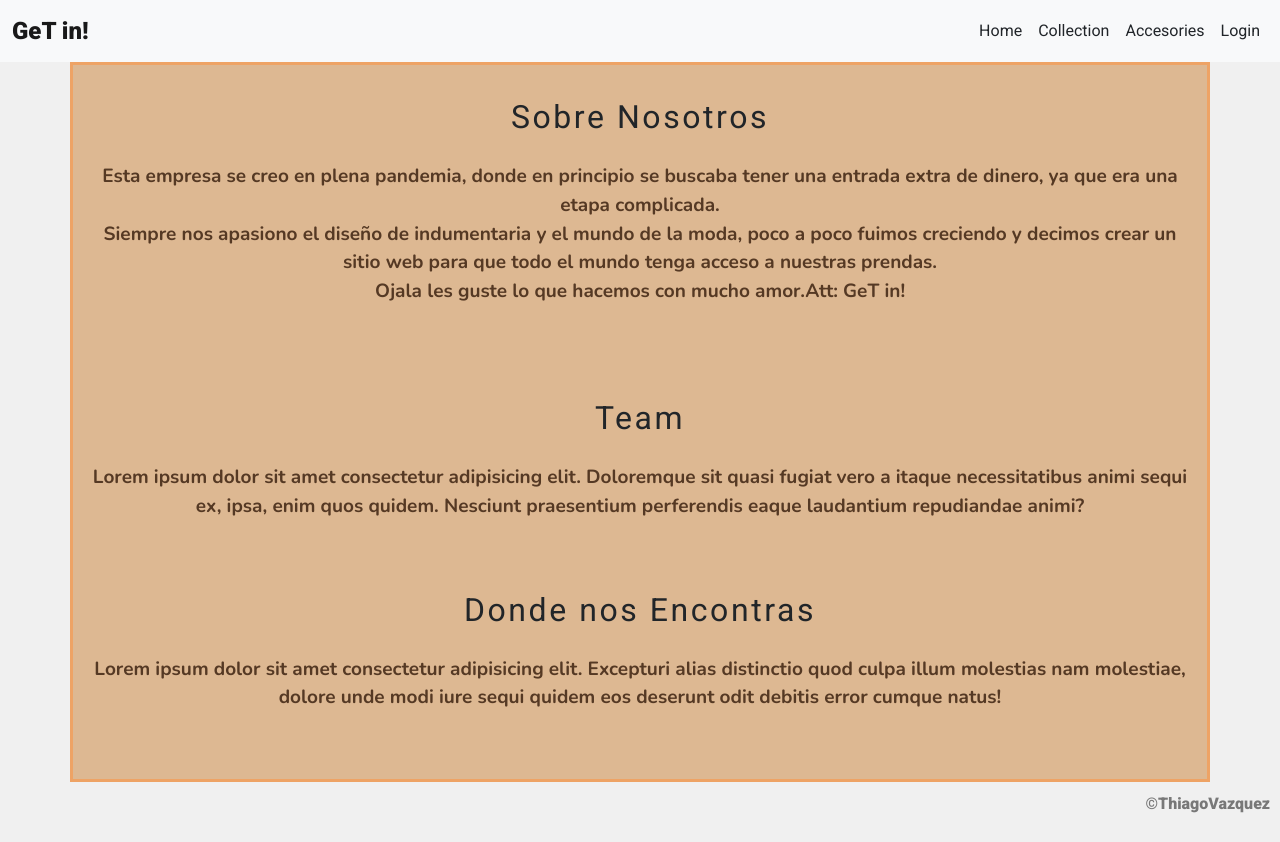
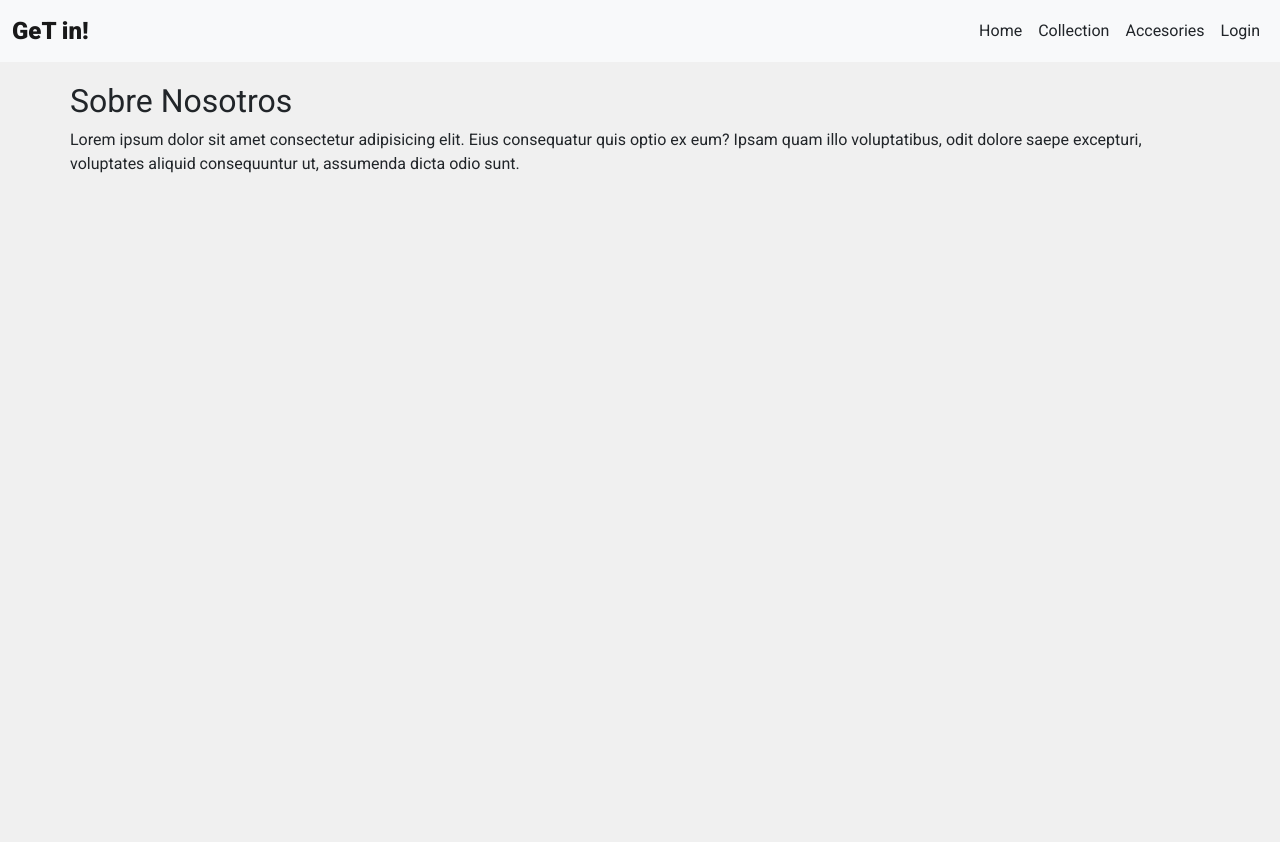
Before and after one commit to Thgovazz/ThiagoVazquez-Miproyecto, a plain HTML site: page section/nosotros.html in a window 1280 px wide. After the commit the page ends 800 px from the top, so only its background shows below. Drawn offline with nearby package versions, Linux system fonts and the light colour scheme.

Commit message:
cambios-about

```diff
--- a/css/style.css
+++ b/css/style.css
@@ -438,69 +438,7 @@ footer{
 }
 
 /* About */
-.gridContainer4{
-    display: grid;
-    grid-template-columns: 1fr;
-    grid-template-rows: repeat(3, max-content);
-    grid-template-areas: "header" "about" "footer";
-}
 
-.about{
-    grid-area: about;
-    text-align: center;
-    display: grid;
-    grid-template-columns: 1fr;
-    grid-template-rows: repeat(3, max-content);
-    grid-template-areas: "quienesSomosC1" "quienesSomosC2" "quienesSomosC3";
-    row-gap: 0.62em;
-    border: 0.19em solid rgb(255, 144, 60, 0.51);
-    background-color: rgba(221, 184, 146);
-}
-
-.quienesSomosC1{
-    grid-area: quienesSomosC1;
-}
-
-.quienesSomosC2{
-    grid-area: quienesSomosC2;
-}
-
-.quienesSomosC3{
-    grid-area: quienesSomosC3;
-}
-
-.aboutH2{
-    letter-spacing: 0.08em;
-
-
-}
-.aboutP{
-    font-family: 'Nunito', 'Roboto', sans-serif;
-    color: rgb(85, 57, 36);
-    font-weight: bold;
-    padding: 0.85em;
-}
-
-@media screen and (min-width:768px){
-    .aboutP{
-        font-size: 1.19em;
-        padding: 0.90em;
-    }
-}
-
-@media screen and (min-width:1200px){
-    .about{
-        display: flex;
-        flex-direction: column;
-        justify-content: space-around;
-        height: 90vh;
-        width: 90vw;
-    }
-
-    .aboutP{
-        padding: 0.94em;
-    }
- }
 
 /*Login*/
 .containerGrid5{
--- a/section/nosotros.html
+++ b/section/nosotros.html
@@ -18,7 +18,7 @@
    <title>GeT in!</title>
 </head>
 <body>
-    <div class="gridContainer4">
+    <div class="containerGrid4">
       <header>
         <nav class="navbar navbar-expand-lg bg-light">
           <div class="container-fluid">
@@ -45,29 +45,11 @@
           </div>
         </nav>
       </header>
+      <section class="About container">
+      <h2>Sobre Nosotros</h2>
+      <p>Lorem ipsum dolor sit amet consectetur adipisicing elit. Eius consequatur quis optio ex eum? Ipsam quam illo voluptatibus, odit dolore saepe excepturi, voluptates aliquid consequuntur ut, assumenda dicta odio sunt.</p>
+      </section>
 
-
-    <section class="about container">
-       <article class="quienesSomosC1">
-           <h2 class="aboutH2">Sobre Nosotros</h2>
-            <p class="aboutP">Esta empresa se creo en plena pandemia, donde en principio se buscaba tener una entrada extra de dinero, ya que era una etapa complicada.<br>Siempre nos apasiono el diseño de indumentaria y el mundo de la moda, poco a poco fuimos creciendo y decimos crear un sitio web para que todo el mundo tenga acceso a nuestras prendas.<br>Ojala les guste lo que hacemos con mucho amor.Att: GeT in!</p>
-            <img src="#" alt="">
-       </article>
-
-       <article class="quienesSomosC2">
-         <h2 class="aboutH2">Team</h2>
-          <p class="aboutP">Lorem ipsum dolor sit amet consectetur adipisicing elit. Doloremque sit quasi fugiat vero a itaque necessitatibus animi sequi ex, ipsa, enim quos quidem. Nesciunt praesentium perferendis eaque laudantium repudiandae animi?</p>
-       </article>
-
-       <article class="quienesSomosC3">
-         <h2 class="aboutH2">Donde nos Encontras</h2>
-          <p class="aboutP">Lorem ipsum dolor sit amet consectetur adipisicing elit. Excepturi alias distinctio quod culpa illum molestias nam molestiae, dolore unde modi iure sequi quidem eos deserunt odit debitis error cumque natus!</p>
-       </article>
-    </section>
-
-    <footer>
-        <p class="footerText">&copy;ThiagoVazquez</p>
-    </footer>
     </div>
     <script src="https://cdn.jsdelivr.net/npm/bootstrap@5.2.0-beta1/dist/js/bootstrap.bundle.min.js" integrity="sha384-pprn3073KE6tl6bjs2QrFaJGz5/SUsLqktiwsUTF55Jfv3qYSDhgCecCxMW52nD2" crossorigin="anonymous"></script>
 </body>
```
